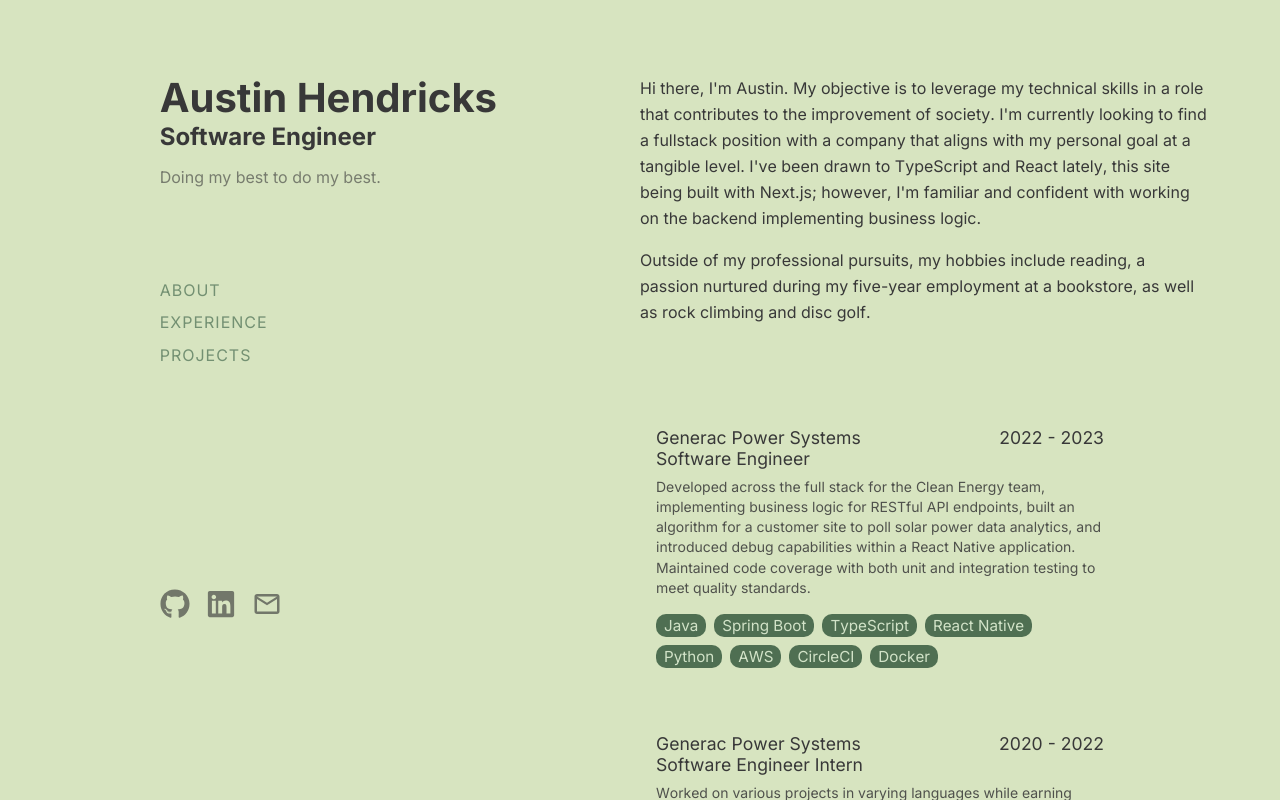
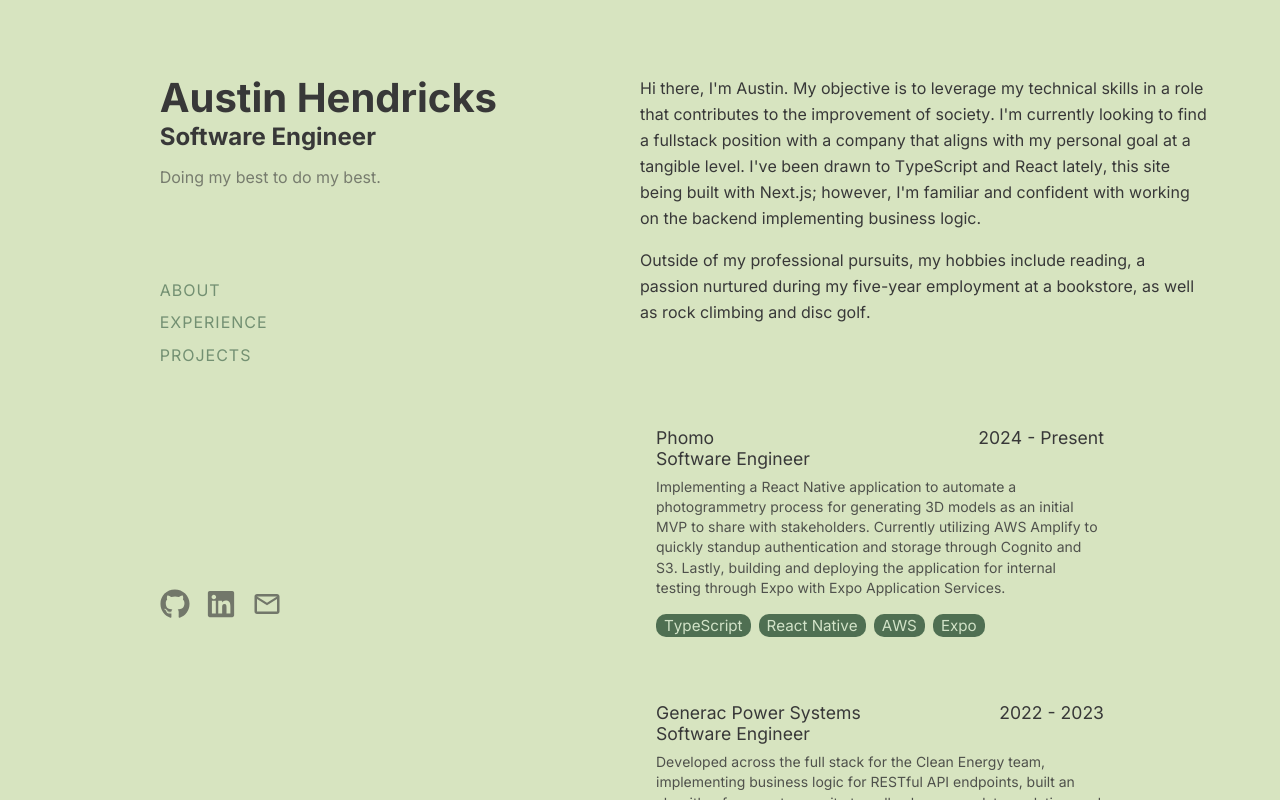
Before and after one commit to hendraustin/hendraustin.github.io, a Next.js app: page / in a window 1280 px wide. Shown: the top 800 px of the page. Built offline with nearby package versions, Linux system fonts and the light colour scheme.

Commit message:
Add Phomo experience

```diff
--- a/src/app/components/sections/experience.tsx
+++ b/src/app/components/sections/experience.tsx
@@ -3,6 +3,26 @@ import { FaExternalLinkAlt } from "react-icons/fa";
 export default function Experience() {
   return (
     <div id="experience" className={styles.experience}>
+      <div className={styles.experience_item}>
+        <h1>Phomo</h1>
+        <h2>2024 - Present</h2>
+        <br />
+        <h1>Software Engineer</h1>
+        <p>
+          Implementing a React Native application to automate a photogrammetry process for
+          generating 3D models as an initial MVP to share with stakeholders. Currently utilizing AWS
+          Amplify to quickly standup authentication and storage through Cognito and S3. Lastly,
+          building and deploying the application for internal testing through Expo with Expo
+          Application Services.
+        </p>
+        <ul>
+          <li>TypeScript</li>
+          <li>React Native</li>
+          <li>AWS</li>
+          <li>Expo</li>
+        </ul>
+      </div>
+
       <div className={styles.experience_item}>
         <h1>Generac Power Systems</h1>
         <h2>2022 - 2023</h2>
```
